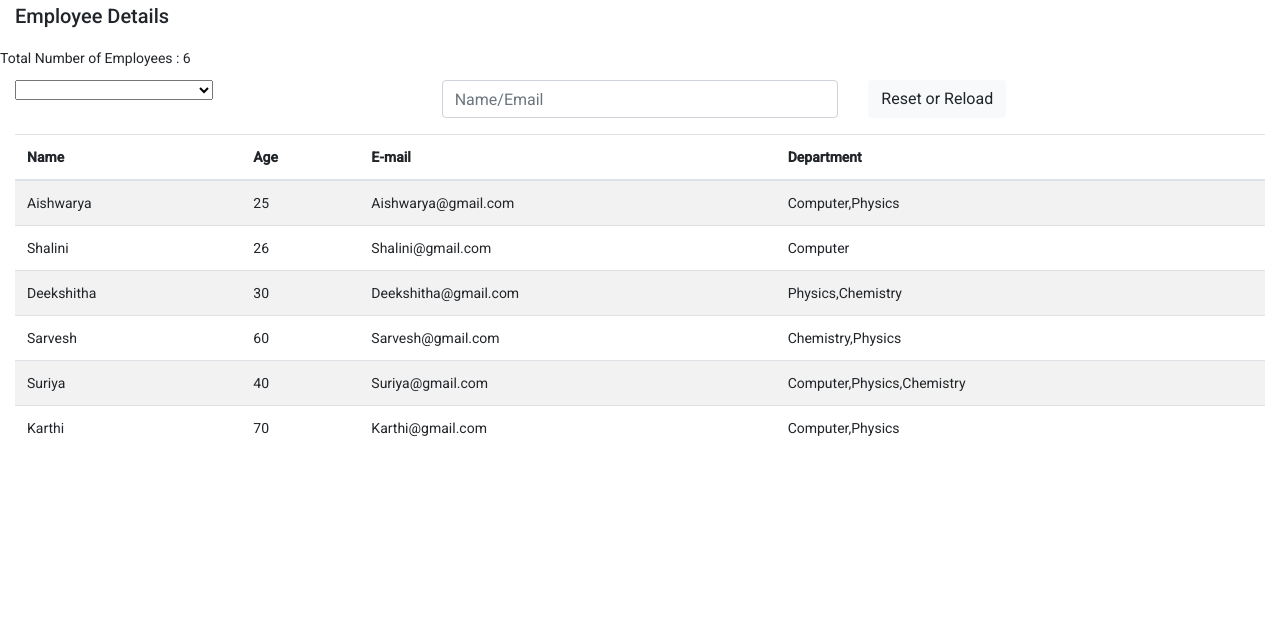
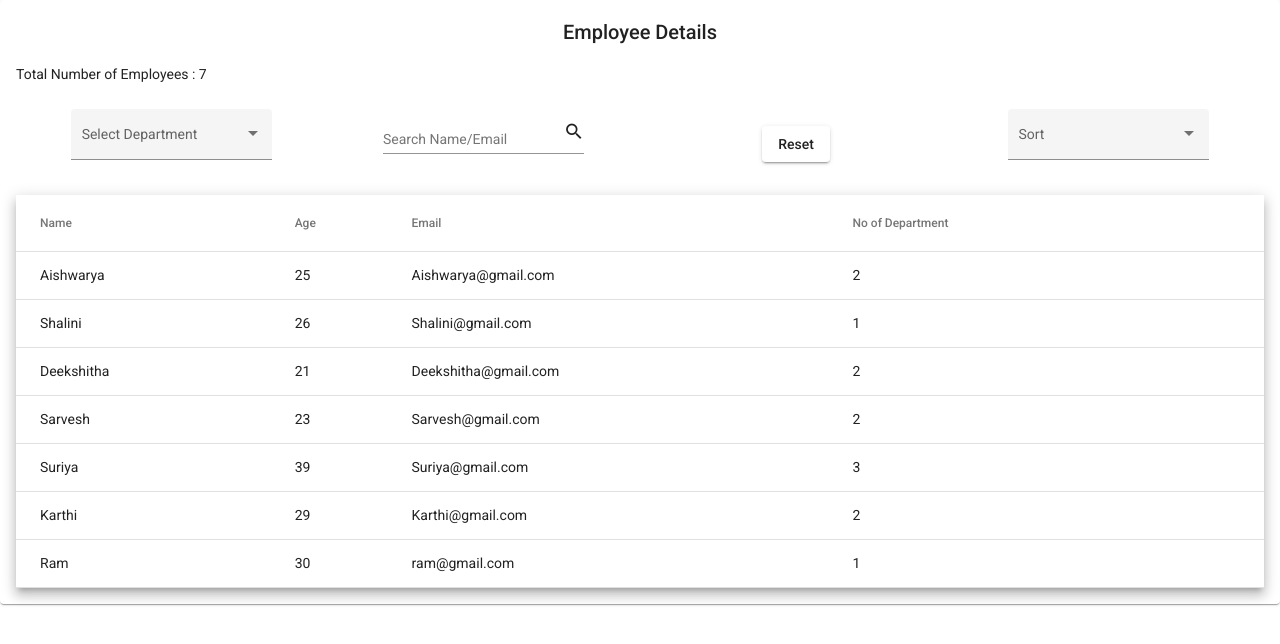
Before and after one commit to Shalinisheshadri/Assignment, an Angular app: page / in a window 1280 px wide. Shown: the top 644 px of the page. Built offline with nearby package versions, Linux system fonts and the light colour scheme.

Commit message:
added functionality of drop-down and tooltip

```diff
--- a/src/app/app.module.ts
+++ b/src/app/app.module.ts
@@ -7,6 +7,17 @@ import { AppComponent } from './app.component';
 import { EmployeeComponent } from './employee/employee.component';
 import { NgbModule } from '@ng-bootstrap/ng-bootstrap';
 import { BrowserAnimationsModule } from '@angular/platform-browser/animations';
+import {MatCardModule} from '@angular/material/card';
+import {MatGridListModule} from '@angular/material/grid-list';
+import {MatFormFieldModule} from '@angular/material/form-field';
+import {MatInputModule} from '@angular/material/input';
+import {MatSelectModule} from '@angular/material/select';
+import {MatButtonModule} from '@angular/material/button';
+import {MatTooltipModule} from '@angular/material/tooltip';
+import {MatTableModule } from "@angular/material/table";
+import {MatSortModule} from '@angular/material/sort';
+import {MatIconModule} from '@angular/material/icon';
+
 
 @NgModule({
   declarations: [
@@ -18,7 +29,17 @@ import { BrowserAnimationsModule } from '@angular/platform-browser/animations';
     AppRoutingModule,
     NgbModule,
     FormsModule,
-    BrowserAnimationsModule
+    BrowserAnimationsModule ,
+    MatCardModule,
+    MatGridListModule,
+    MatFormFieldModule,
+    MatInputModule,
+    MatSelectModule,
+    MatButtonModule,
+    MatTooltipModule,
+    MatTableModule,
+    MatSortModule,
+    MatIconModule
   ],
   providers: [],
   bootstrap: [AppComponent]
--- a/src/app/employee/employee.component.html
+++ b/src/app/employee/employee.component.html
@@ -1,65 +1,77 @@
-<div class="container-fluid">
-  <h2>Employee Details</h2>
+<div>
+  <mat-card>
+    <h2 id="header">Employee Details</h2>
+    <div>
+      <label id="count">Total Number of Employees : {{this.count}}</label>
+    </div>
+    <div>
+      <mat-grid-list cols="4" rowHeight="3:1">
 
-  <!--Display No of Employees-->
-  <div class="row">
-    <p id="count">Total Number of Employees : {{this.count}}</p>
-  </div>
+        <mat-grid-tile>
+          <mat-form-field appearance="fill">
+            <mat-label>Select Department</mat-label>
+            <mat-select matNativeControl [(value)]="selected" placeholder="Select department">
+              <mat-option *ngFor="let department of Departments" [value]="department" (click)="applyFilter(department)">
+                {{department}}
+              </mat-option>
+            </mat-select>
+          </mat-form-field>
+        </mat-grid-tile>
 
-  <div class="row">
-    <div class="col">
-      <div class="row">
+        <mat-grid-tile>
+          <mat-form-field >
+            <mat-label>Search Name/Email</mat-label>
+            <input matInput type="text" [(ngModel)]="Textsearch" (keyup)="searchtext($event)" #input>
+            <mat-icon matSuffix>search</mat-icon>
+          </mat-form-field>
+        </mat-grid-tile>
 
-        <!-- Calls dropdown function -->
-        <div class="col-4">
-          <select id="myselected" [(ngModel)]="selected" (ngModelChange)="filterText()">
-            <option *ngFor="let employee of Departments" value={{employee}}>{{employee}}</option>
-          </select>
-        </div>
+        <mat-grid-tile>
+          <button mat-raised-button (click)="reloadPage()">Reset</button>
+        </mat-grid-tile>
 
-        <div class="col-4">
-          <input type="text" class="form-control" placeholder="Name/Email" [(ngModel)]="Textsearch"
-            (ngModelChange)="searchtext()">
-        </div>
+        <mat-grid-tile>
+          <mat-form-field appearance="fill">
+            <mat-label>Sort</mat-label>
+            <mat-select matNativeControl id="sort" [(ngModel)]="selected">
+              <mat-option *ngFor="let Sort of Sort" [value]="Sort">{{Sort}}</mat-option>
+            </mat-select>
+          </mat-form-field>
+        </mat-grid-tile>
 
-        <div class="col-4">
-          <button type="button" class="btn btn-light mb-3" (click)="reloadPage()">Reset or Reload</button>
-        </div>
+      </mat-grid-list>
+    </div>
 
-        <!-- <div class="col-4">
-            <select id="myselected" [(ngModel)]="selected" (ngModelChange)="onOptionsSelected()">
-                <option *ngFor="let sorting of Sort" value={{sorting}}>{{sorting}}</option>
-              </select>
-        </div> -->
-      </div>
-    </div>
-  </div>
+    <table mat-table [dataSource]="dataSource" matSort class="mat-elevation-z8">
 
-  <!-- table data -->
-  <div class="row">
-    <div class="col">
+      <ng-container matColumnDef="name">
+        <th mat-header-cell *matHeaderCellDef mat-sort-header> Name </th>
+        <td mat-cell *matCellDef="let element"> {{element.name}} </td>
+      </ng-container>
 
-      <table class="table table-striped" id="myTable">
-        <thead>
-          <tr>
-            <th scope="col">Name</th>
-            <th scope="col">Age</th>
-            <th scope="col">E-mail</th>
-            <th scope="col">Department</th>
-          </tr>
-        </thead>
-        <tbody>
-          <tr *ngFor="let emp of Employee">
-            <!-- <th scope="row">{{ i + 1 }}</th> -->
-            <td>{{emp.name}}</td>
-            <td>{{emp.age}}</td>
-            <td>{{emp.email}}</td>
-            <td>{{emp.department}}</td>
-          </tr>
-        </tbody>
-      </table>
+      <ng-container matColumnDef="age">
+        <th mat-header-cell *matHeaderCellDef mat-sort-header> Age </th>
+        <td mat-cell *matCellDef="let element"> {{element.age}} </td>
+      </ng-container>
 
-    </div>
-  </div>
+      <ng-container matColumnDef="email">
+        <th mat-header-cell *matHeaderCellDef mat-sort-header> Email </th>
+        <td mat-cell *matCellDef="let element"> {{element.email}} </td>
+      </ng-container>
 
+      <ng-container matColumnDef="department">
+        <th mat-header-cell *matHeaderCellDef mat-sort-header> No of Department </th>
+        <td mat-cell *matCellDef="let element" matTooltip="{{element.department}}" matTooltipPosition="right"> {{element.department.length}} </td>
+      </ng-container>
+
+      <tr mat-header-row *matHeaderRowDef="displayedColumns"></tr>
+      <tr mat-row *matRowDef="let row; columns: displayedColumns;"></tr>
+
+      <!-- Row shown when there is no matching data. -->
+      <tr class="mat-row" *matNoDataRow>
+        <td class="mat-cell" colspan="4">No data matching the filter "{{input.value}}"</td>
+      </tr>
+
+    </table>
+  </mat-card>
 </div>
--- a/src/app/employee/employee.component.scss
+++ b/src/app/employee/employee.component.scss
@@ -1,3 +1,7 @@
-#myselected{
-    width: 50%;
-}
+table {
+    width: 100%;
+  }
+
+  #header{
+    text-align: center;
+  }
--- a/src/app/employee/employee.component.ts
+++ b/src/app/employee/employee.component.ts
@@ -1,20 +1,34 @@
-import { Component, OnInit } from '@angular/core';
-import { IEmployee } from '../models/Employee.Interface';
+import {
+  Component,
+  OnInit,
+  ViewChild,
+  AfterViewInit
+} from '@angular/core';
+import {
+  IEmployee
+} from '../models/Employee.Interface';
+import {
+  MatSort
+} from '@angular/material/sort';
+import {
+  MatTableDataSource
+} from '@angular/material/table';
+
+
 @Component({
   selector: 'app-employee',
   templateUrl: './employee.component.html',
   styleUrls: ['./employee.component.scss']
 })
-export class EmployeeComponent implements OnInit {
+export class EmployeeComponent implements OnInit, AfterViewInit {
 
-  count : number = 0;
+  count: number = 0;
   Textsearch: string = '';
   AllEmployees: IEmployee[];
-
-  selected:any ="Select department";
-  filtered :any;
-  Employee : IEmployee[] = [
-    {
+  selected: any;
+  search: any;
+  filtered: any;
+  Employee: IEmployee[] = [{
       name: "Aishwarya",
       age: 25,
       email: "Aishwarya@gmail.com",
@@ -28,31 +42,45 @@ export class EmployeeComponent implements OnInit {
     },
     {
       name: "Deekshitha",
-      age: 30,
+      age: 21,
       email: "Deekshitha@gmail.com",
       department: ["Physics", "Chemistry"],
     },
     {
       name: "Sarvesh",
-      age: 60,
+      age: 23,
       email: "Sarvesh@gmail.com",
       department: ["Chemistry", "Physics"],
     },
     {
       name: "Suriya",
-      age: 40,
+      age: 39,
       email: "Suriya@gmail.com",
       department: ["Computer", "Physics", "Chemistry"],
     },
     {
       name: "Karthi",
-      age: 70,
+      age: 29,
       email: "Karthi@gmail.com",
       department: ["Computer", "Physics"],
     },
+    {
+      name: "Ram",
+      age: 30,
+      email: "ram@gmail.com",
+      department: ["Biology"],
+    },
   ];
 
-  Departments = [ 'All','Computer', 'Physics', 'Chemistry'];
+  Departments: string[] = ['Computer', 'Physics', 'Chemistry', "Biology"];
+
+  Sort: string[] = ['Ascending', 'Decensding'];
+
+  dataSource = new MatTableDataSource(this.Employee);
+  displayedColumns: string[] = ['name', 'age', 'email', 'department'];
+
+  @ViewChild(MatSort) sort: MatSort;
+
 
   constructor() {
     this.AllEmployees = [...this.Employee]
@@ -60,31 +88,38 @@ export class EmployeeComponent implements OnInit {
 
   ngOnInit() {
     this.count = this.Employee.length;
+    this.dataSource.sort = this.sort;
   }
 
-  // Drop-down Functionality for Department
-  SearchEmp(name : any){
-    let obj = this.Employee.filter(m => m.department == name );
-    this.Employee = obj;
-    console.log(this.Employee);
+  ngAfterViewInit() {
+    this.dataSource.sort = this.sort;
   }
 
   //to remove duplicates in drop-down
   onOptionsSelected() {
     console.log(this.selected);
-    this.filtered = this.Employee.filter(t=>t.department ==this.selected);
+    this.filtered = this.Employee.filter(t => t.department == this.selected);
   }
 
   // Search functionality
-  searchtext(){
+  searchtext(event: Event) {
     // alert("Search function called!...")
-    console.log("Searching..", this.Textsearch)
-    this.Employee = this.AllEmployees.filter((m) => m.name.toLocaleLowerCase().includes(this.Textsearch.toLocaleLowerCase()));
+    const filterValue = (event.target as HTMLInputElement).value;
+    this.dataSource.filter = filterValue.trim().toLowerCase();
   }
 
   // refresh or reloading page
   reloadPage() {
     location.reload();
- }
+  }
+
+  //functionality to filter table data according to drop-down
+  applyFilter(filterValue: string) {
+    if (this.selected) {
+      this.dataSource.filter = this.selected.trim().toLowerCase() || this.selected.trim().toLowerCase();
+    } else {
+      this.dataSource.filter = this.search.trim().toLowerCase();
+    }
+  }
 
 }
```
